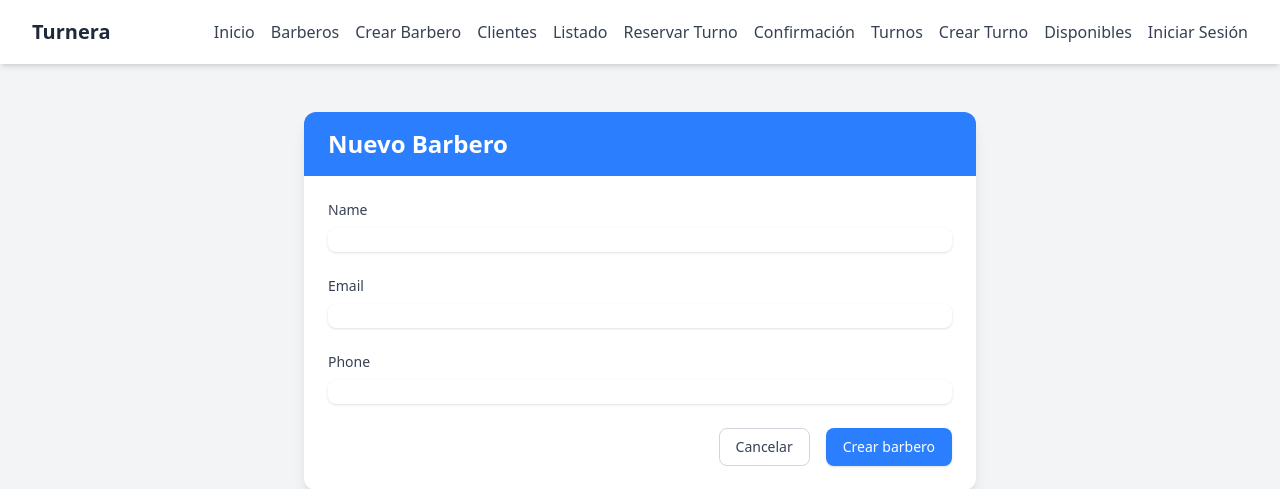
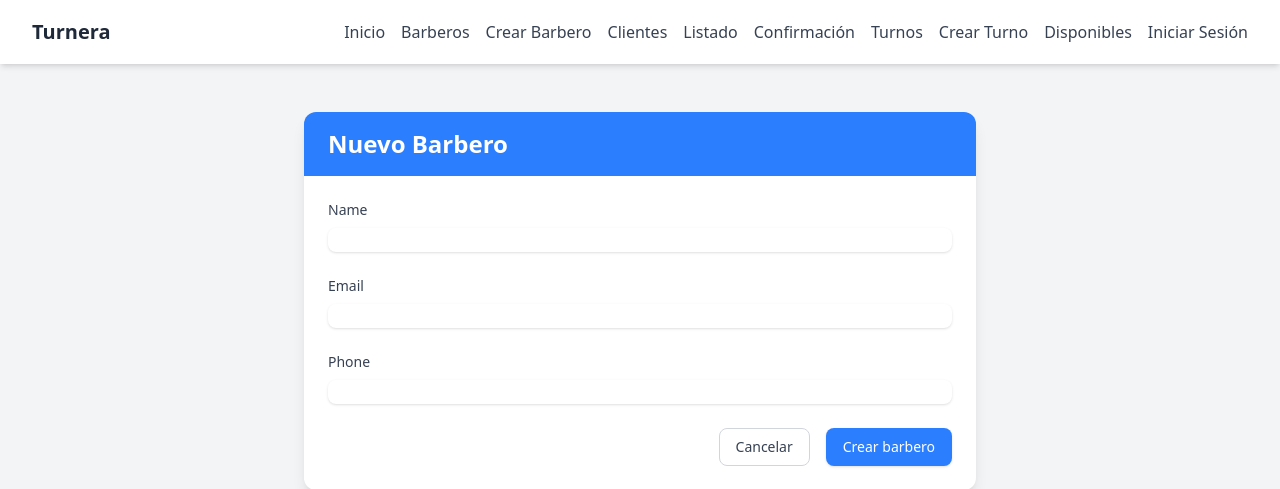
Before and after one commit to ulysses-ck/ifts-pp4-proyecto-integrador, a Django app: page /barber/create/ in a window 1280 px wide. Shown: the top 489 px of the page. Run offline with Django 5.2, Linux system fonts and the light colour scheme; style sheets or scripts are compiled from the project's sources; some libraries are stand-ins or nearby versions.

Commit message:
style: remove reservar turno

```diff
--- a/templates/base.html
+++ b/templates/base.html
@@ -26,7 +26,6 @@
                     <!-- Clientes -->
                     <a href="/client/" class="text-gray-700 hover:text-blue-600">Clientes</a>
                     <a href="/client/list/" class="text-gray-700 hover:text-blue-600">Listado</a>
-                    <a href="/client/reservar/1/" class="text-gray-700 hover:text-blue-600">Reservar Turno</a>
                     <a href="/client/confirmacion/" class="text-gray-700 hover:text-blue-600">Confirmación</a>
 
                     <!-- Turnos -->
```
